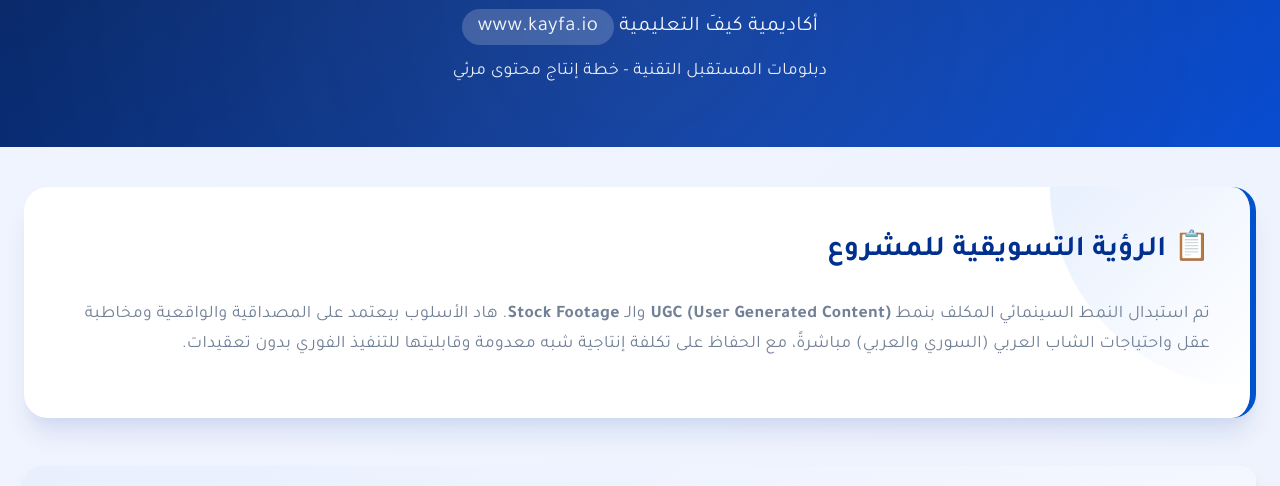
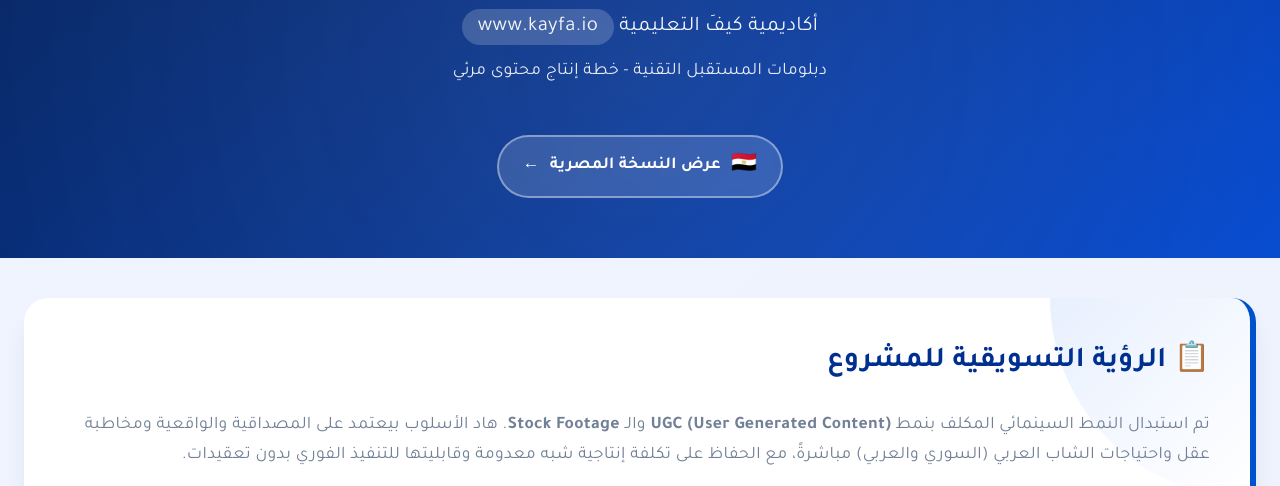
Before and after one commit to mou7all/kayfa-content, a plain HTML site: page index.html in a window 1280 px wide. Shown: the part 142-628 px from the top of the page. Drawn offline with Linux system fonts and the light colour scheme.

Commit message:
Update index.html

```diff
--- a/index.html
+++ b/index.html
@@ -383,6 +383,40 @@
             }
         }
 
+        /* Dialect Switch Button */
+        .dialect-switch {
+            display: inline-flex;
+            align-items: center;
+            gap: 10px;
+            background: rgba(255,255,255,0.15);
+            border: 2px solid rgba(255,255,255,0.4);
+            color: #fff;
+            padding: 12px 24px;
+            border-radius: 50px;
+            font-family: 'Tajawal', sans-serif;
+            font-size: 1.05rem;
+            font-weight: 700;
+            cursor: pointer;
+            text-decoration: none;
+            margin-top: 20px;
+            transition: all 0.3s ease;
+            position: relative;
+            z-index: 1;
+            backdrop-filter: blur(4px);
+        }
+
+        .dialect-switch:hover {
+            background: rgba(255,255,255,0.28);
+            border-color: rgba(255,255,255,0.7);
+            transform: translateY(-2px);
+            box-shadow: 0 8px 20px rgba(0,0,0,0.2);
+            color: #fff;
+        }
+
+        .dialect-switch .flag {
+            font-size: 1.3rem;
+        }
+
         /* Smooth Scroll */
         html {
             scroll-behavior: smooth;
@@ -401,6 +435,12 @@
         <h1>مقترح ريلز التسويقية البديلة (UGC & Stock)</h1>
         <p>أكاديمية كيفَ التعليمية <a href="https://www.kayfa.io" target="_blank">www.kayfa.io</a></p>
         <p style="margin-top: 12px; font-size: 1.1rem; opacity: 0.9;">دبلومات المستقبل التقنية - خطة إنتاج محتوى مرئي</p>
+        <br>
+        <a href="egyptian.html" class="dialect-switch">
+            <span class="flag">🇪🇬</span>
+            عرض النسخة المصرية
+            <span>←</span>
+        </a>
     </header>
 
     <div class="container">
@@ -577,7 +617,7 @@
     </div>
 
     <footer>
-        <p><strong>بواسطة : محمد خير عابوره</strong> - مقترح الريلز لدبلومات أكاديمية كيفَ التعليمية - نسخة شامية</p>
+        <p><strong>بواسطة : محمد خير عابوره</strong> - مقترح الريلز لدبلومات أكاديمية كيفَ التعليمية - 🇸🇾 نسخة شامية</p>
         <p>رابط المنصة: <a href="https://www.kayfa.io" target="_blank">www.kayfa.io</a></p>
     </footer>
 
```
